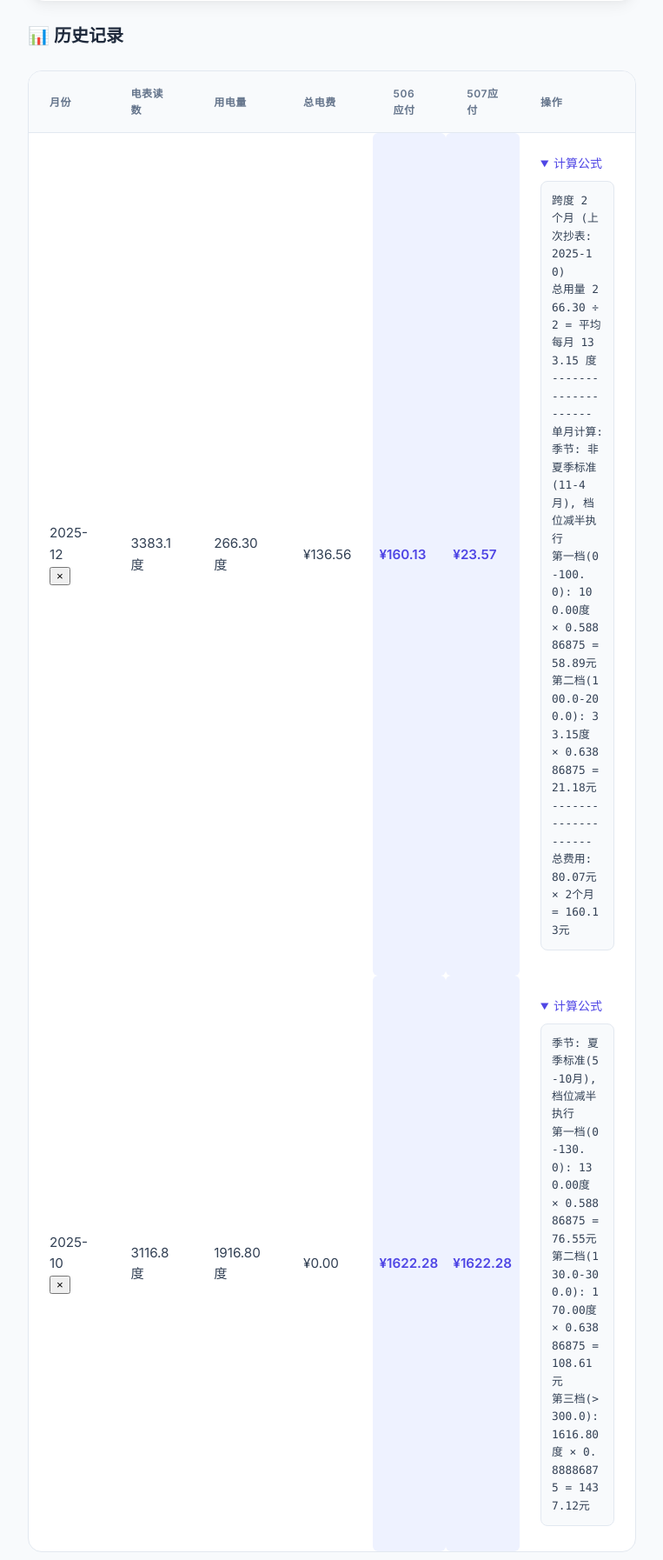
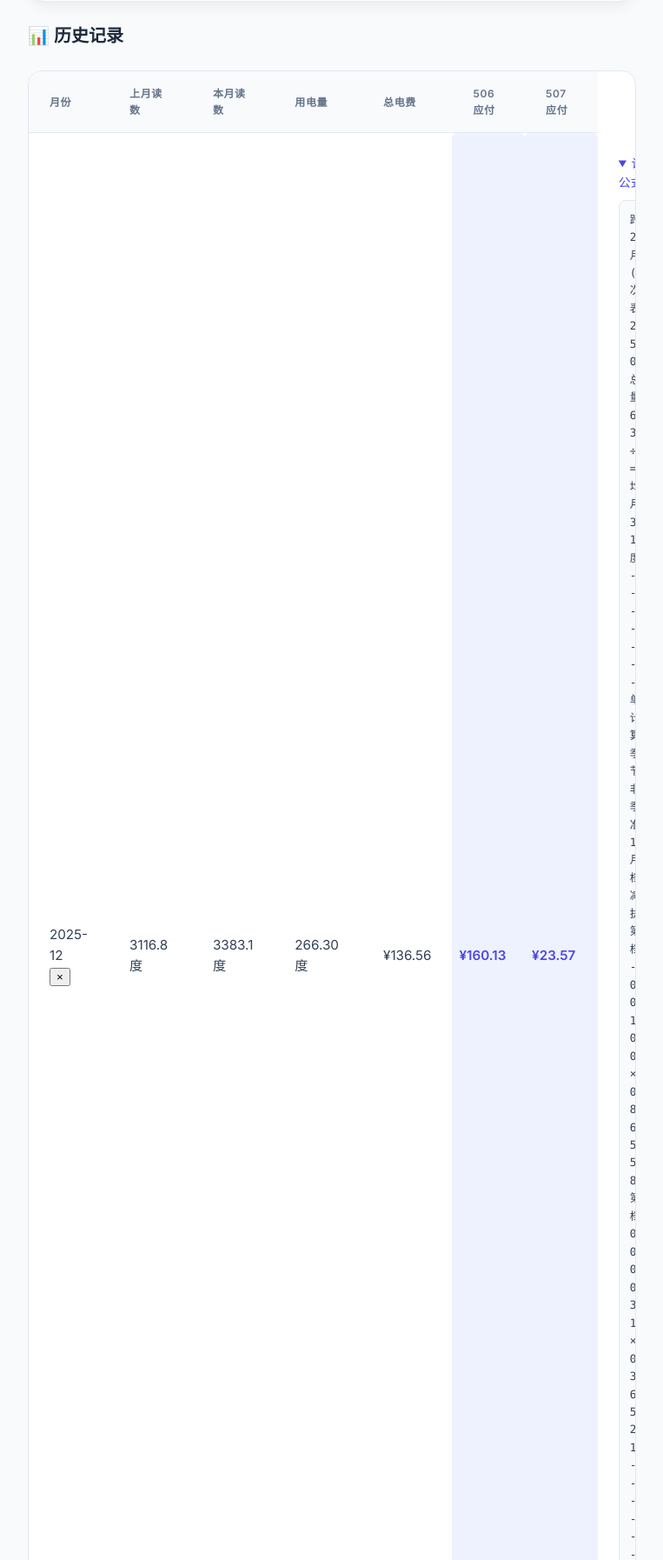
Before and after one commit to pepperchili/CalculateElectricityBill, a Flask app: page / in a window 1280 px wide. Shown: the part 624-2418 px from the top of the page at 87% size, without its empty margins (258-1021 px from the left). Run offline with Flask 3, Linux system fonts and the light colour scheme; data comes from the database, SQL or seed files in the repository.

Commit message:
feat: 完成美化

```diff
--- a/app.py
+++ b/app.py
@@ -146,7 +146,16 @@ def index():
             conn.commit()
             return redirect(url_for('index'))
 
-    records = conn.execute('SELECT * FROM records ORDER BY billing_month DESC, id DESC').fetchall()
+    records_data = conn.execute('SELECT * FROM records ORDER BY billing_month DESC, id DESC').fetchall()
+
+    # Convert to list of dicts to modify
+    records = []
+    for row in records_data:
+        r = dict(row)
+        # Calculate previous reading: current reading - usage
+        # Use round to avoid floating point errors
+        r['prev_reading'] = round(r['meter_reading'] - r['usage'], 2)
+        records.append(r)
 
     # Find the latest reading to display as "Previous Reading" for the form
     latest = records[0] if records else None
--- a/static/style.css
+++ b/static/style.css
@@ -211,7 +211,8 @@ tr:last-child td {
     background-color: var(--primary-50);
     padding: 4px 8px;
     border-radius: 6px;
-    margin-bottom: 8px;
+    margin-top: 7px;
+    margin-bottom: 13px;
 }
 
 .highlight-neighbor {
--- a/templates/index.html
+++ b/templates/index.html
@@ -38,12 +38,12 @@
             <thead>
                 <tr>
                     <th>月份</th>
-                    <th>电表读数</th>
+                    <th>上月读数</th>
+                    <th>本月读数</th>
                     <th>用电量</th>
                     <th>总电费</th>
                     <th>506应付</th>
                     <th>507应付</th>
-                    <th>操作</th>
                 </tr>
             </thead>
             {% for record in records %}
@@ -56,7 +56,8 @@
                             <button type="submit" class="btn-delete-x" aria-label="删除">&times;</button>
                         </form>
                     </td>
-                    <td data-label="电表读数">{{ record['meter_reading'] }}度</td>
+                    <td data-label="上月读数">{{ record['prev_reading'] }}度</td>
+                    <td data-label="本月读数">{{ record['meter_reading'] }}度</td>
                     <td data-label="用电量">
                         {% if record['usage'] == 0 %}
                         <span class="badge-neutral">初始</span>
```
